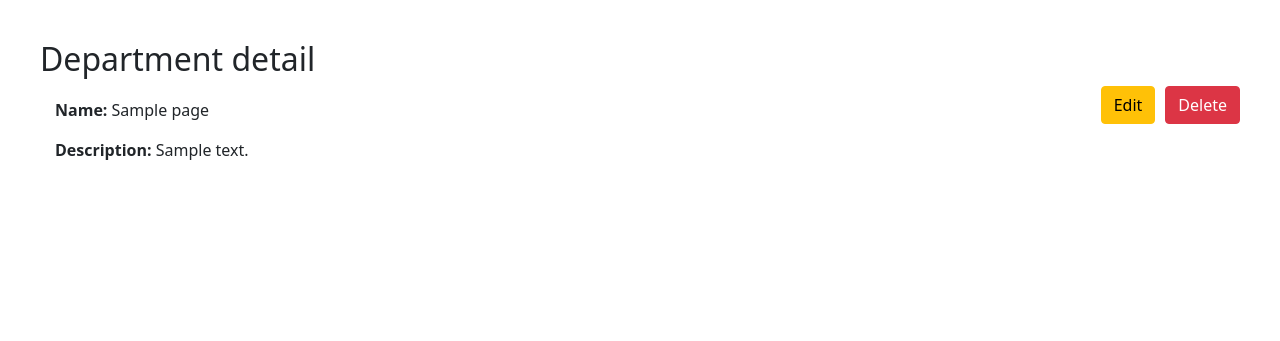
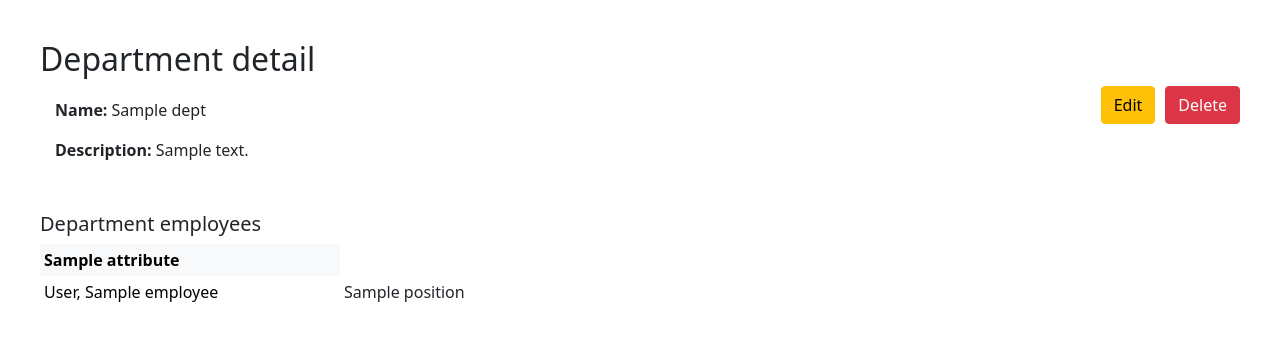
Before and after one commit to ToVic/gdb, a Flask app: template graphr/app/templates/dept[name].html in a window 1280 px wide. Shown: the part 88-429 px from the top of the page. Run offline with Flask 2, Linux system fonts and the light colour scheme; the template is opened without the code that fills it: most values are stand-ins (such as "Sample title", 1, 10 or a date in 2020); parts of the project's set-up code (start-up, migrations or seed data) failed here and were passed over; some libraries are stand-ins or nearby versions.

Commit message:
add employees overview to department

```diff
--- a/graphr/app/__init__.py
+++ b/graphr/app/__init__.py
@@ -172,7 +172,9 @@ def dept_detail(name):
     ''' dept detail '''
 
     page_data = {}
-    page_data = Neo.get_dept(name)
+    page_data['employees_header'] = ['name','position']
+    page_data['employees'] = [employee for employee in Neo.get_all_employees() if employee['department']==name]
+    page_data['dept'] = Neo.get_dept(name)
     if not page_data:
         flash('An unexpected error occured while processing your request', 'error')
 
--- a/graphr/app/templates/dept[name].html
+++ b/graphr/app/templates/dept[name].html
@@ -8,9 +8,9 @@
 
         <h2>Department detail</h2>
         <div class='edit-buttons float-end'>
-                <a class="btn btn-warning edit" href="{{ url_for('edit_dept', name=page_data['name']) }}">Edit</a>
+                <a class="btn btn-warning edit" href="{{ url_for('edit_dept', name=page_data['dept']['name']) }}">Edit</a>
                  <form class="form-inline"
-                        action="{{ url_for('delete_dept', name=page_data['name']) }}"
+                        action="{{ url_for('delete_dept', name=page_data['dept']['name']) }}"
                         method="POST"
                         onsubmit="return confirm('Delete this department?')">
                     <button class="btn btn-danger float-end" type="submit">Delete</button>
@@ -18,9 +18,33 @@
         </div>
 
         <div class="dept-card">
-            <p><b>Name: </b>{{ page_data['name'] }}</p>
-            <p><b>Description: </b>{{ page_data['description'] }}</p>
+            <p><b>Name: </b>{{ page_data['dept']['name'] }}</p>
+            <p><b>Description: </b>{{ page_data['dept']['description'] }}</p>
         </div>
+
+        <div style="margin-top: 50px;">
+            <h5>Department employees</h5>
+            {% if page_data['employees'] %}
+                <table class="table table-hover table-borderless table-sm" style="width: 500px;">
+                    <thead class="table-light">
+                        <tr>
+                            {% for attribute in page_data['employees_header'] %}
+                                <th>{{ attribute.capitalize() }}</th>
+                            {% endfor %}
+                        </tr>
+                    </thead>
+                    <tbody>
+                    {% for employee in page_data['employees'] %}
+                        {% if employee['id'] %}
+                        <tr>
+                            <td style="width: 60%;"><a id="link" href="{{ url_for('employee_detail', id=employee['id']) }}">{{ employee['surname'] }}, {{ employee['name'] }}</a></td>
+                            <td style="width: 40%;">{{ employee['position'] }}</td>
+                        </tr>
+                        {% endif %}
+                    {% endfor %}
+                    </tbody>
+                {% endif %}
+            </div>
 
 </body>
 {% endblock %}
```
